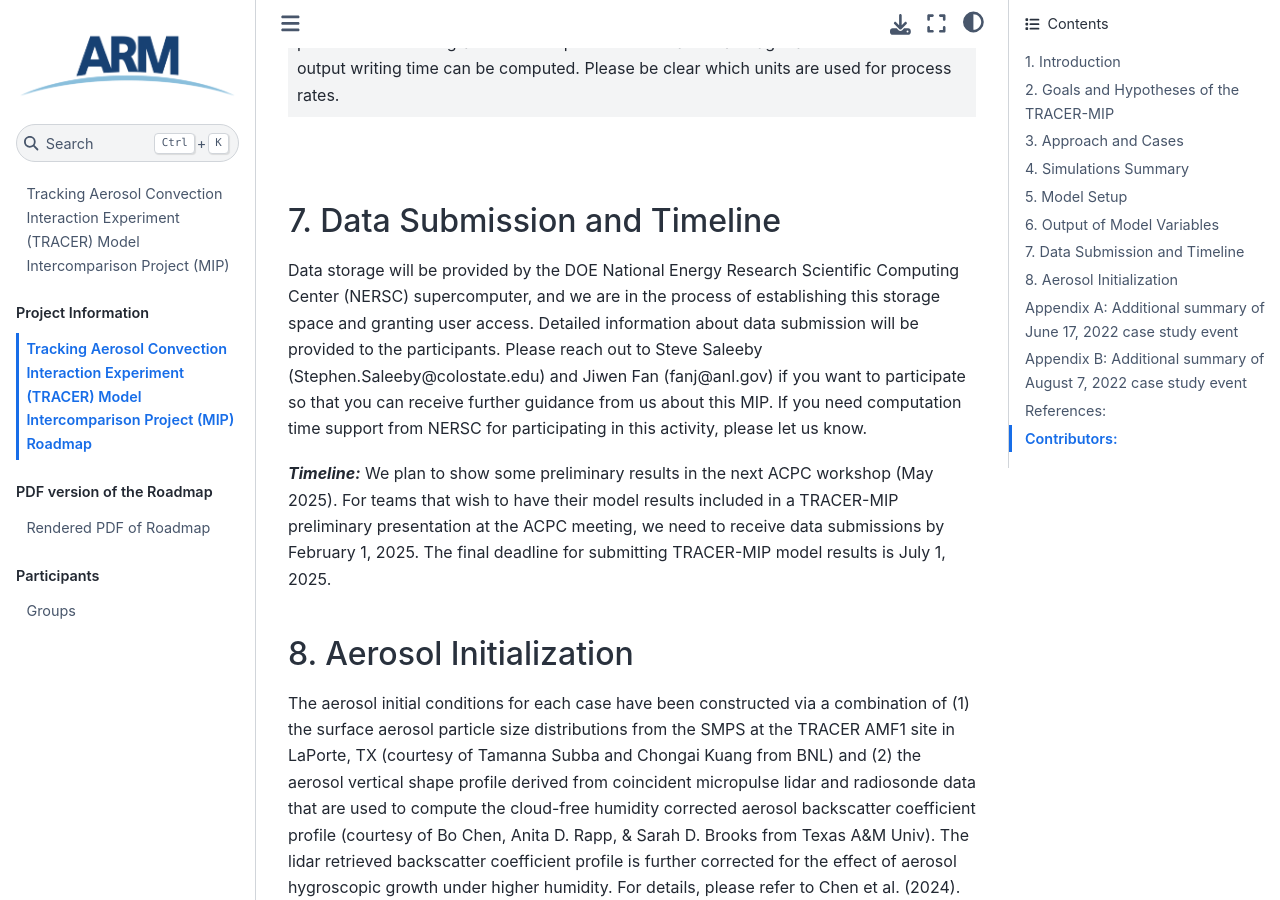
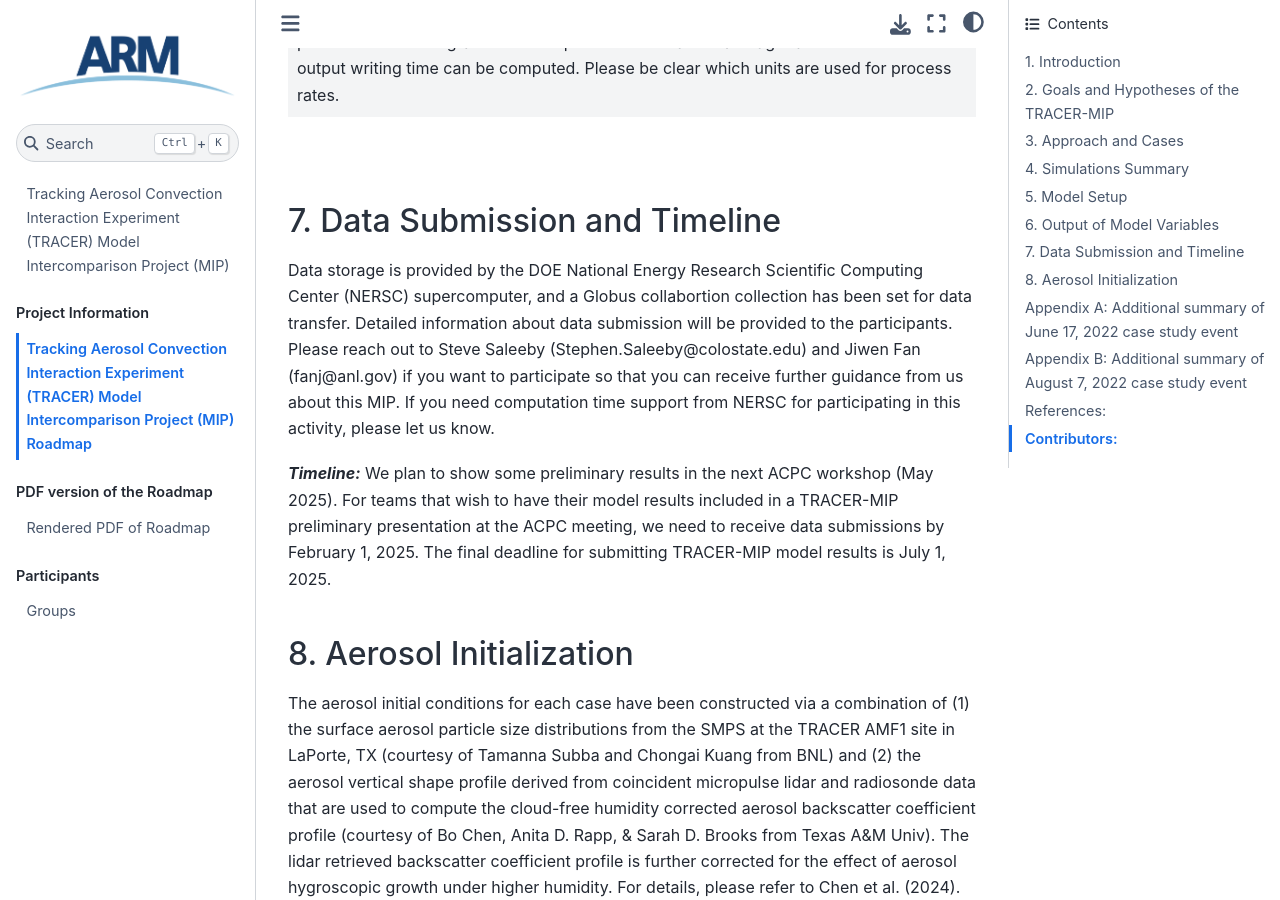
Before and after one commit to ARM-Synergy/tracer-mip, a Jupyter Book: the page built from Roadmap.md, in a window 1280 px wide and 900 px high, scrolled down 8789 px. Built offline with Jupyter Book 1.0.4 settings and Sphinx 7.4.7 and the Sphinx Book theme 1.1.4, drawn with Linux system fonts in a browser that asks for light colours.

Commit message:
Update Roadmap.md

```diff
--- a/Roadmap.md
+++ b/Roadmap.md
@@ -146,7 +146,7 @@ Table 2 describes the necessary model variables to output and the associated uni
 
 
 ## 7. Data Submission and Timeline
-Data storage will be provided by the DOE National Energy Research Scientific Computing Center (NERSC) supercomputer, and we are in the process of establishing this storage space and granting user access. Detailed information about data submission will be provided to the participants. Please reach out to Steve Saleeby (Stephen.Saleeby@colostate.edu) and Jiwen Fan (fanj@anl.gov) if you want to participate so that you can receive further guidance from us about this MIP.  If you need computation time support from NERSC for participating in this activity, please let us know.
+Data storage is provided by the DOE National Energy Research Scientific Computing Center (NERSC) supercomputer, and a Globus collabortion collection has been set for data transfer. Detailed information about data submission will be provided to the participants. Please reach out to Steve Saleeby (Stephen.Saleeby@colostate.edu) and Jiwen Fan (fanj@anl.gov) if you want to participate so that you can receive further guidance from us about this MIP.  If you need computation time support from NERSC for participating in this activity, please let us know.
 
 ***Timeline:*** We plan to show some preliminary results in the next ACPC workshop (May 2025). For teams that wish to have their model results included in a TRACER-MIP preliminary presentation at the ACPC meeting, we need to receive data submissions by February 1, 2025. The final deadline for submitting TRACER-MIP model results is July 1, 2025.
 
```
